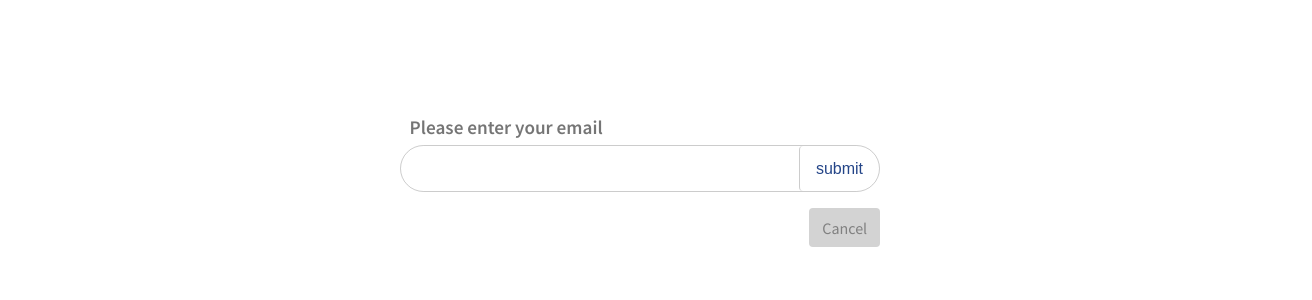
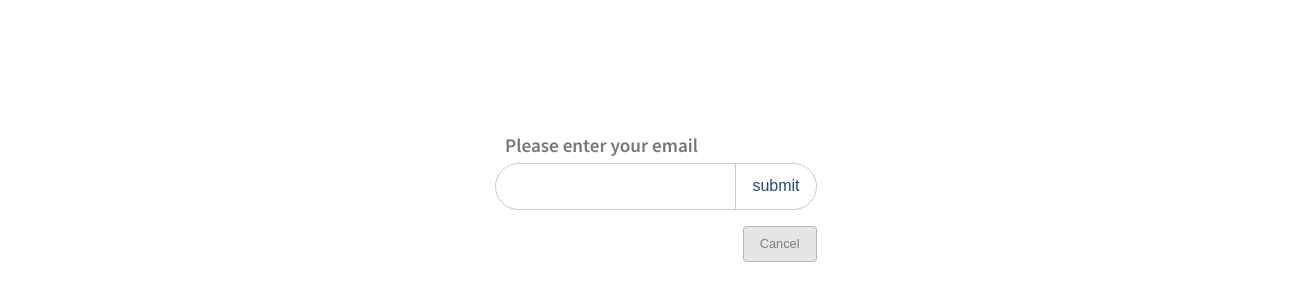
Before and after one commit to Covid-Mutual-Aid/mutual-aid-wiki, a React (Create React App) app in the folder client/: page /edit/1 in a window 1280 px wide. Shown: the part 214-514 px from the top of the page, 1312 px wide, since content can reach past the window. Built offline with nearby package versions, Linux system fonts and the light colour scheme; no server answers; a web font is replaced by a local one.

Commit message:
Fix EmailAuth styling

```diff
--- a/client/src/pages/AddGroup.tsx
+++ b/client/src/pages/AddGroup.tsx
@@ -41,7 +41,7 @@ const CreateGroup = () => {
     request('/group/create', { method: 'POST', body: JSON.stringify(group) })
       .then((x) => {
         setSuccessModal(true)
-        return new Promise((res) => setTimeout(res, 1000))
+        return new Promise((res) => setTimeout(res, 6000))
       })
       .then(() => history.replace('/'))
   }
--- a/client/src/pages/EmailAuth.tsx
+++ b/client/src/pages/EmailAuth.tsx
@@ -44,9 +44,9 @@ const EmailAuth = () => {
             <button type="submit">submit</button>
           </InputGroup>
           <div className="cancel">
-            <Button>
-              <Link to="/">Cancel </Link>
-            </Button>
+            <Link to="/">
+              <button className="btn-secondary">Cancel</button>
+            </Link>
           </div>
           <p style={{ color: 'red' }}>{error}</p>
         </form>
@@ -63,8 +63,10 @@ const Wrapper = styled.div`
   display: flex;
   justify-content: center;
   align-items: center;
+  padding: 1rem;
+
   form {
-    width: 30rem;
+    max-width: 30rem;
   }
 
   h4 {
--- a/client/src/styles/styles.tsx
+++ b/client/src/styles/styles.tsx
@@ -69,6 +69,7 @@ export const InputGroup = styled.div`
     font-size: 1rem;
     display: flex;
     align-items: center;
+    border-radius: 0;
   }
 
   input {
```
